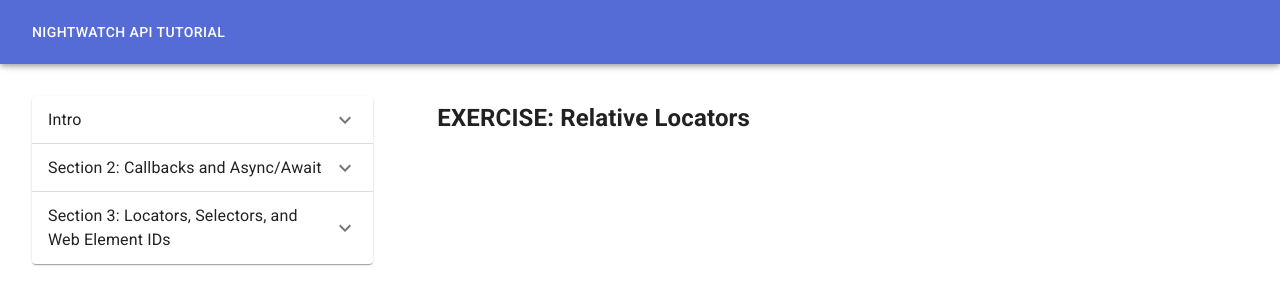
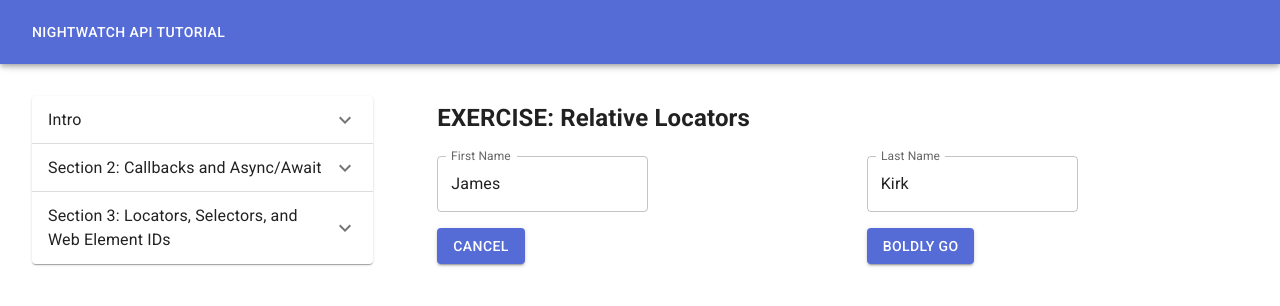
Before and after one commit to chris-jackson-actionqa/nw-api, a React (Create React App) app in the folder site/: page /s03/relativeLocatorsExercise in a window 1280 px wide. Shown: the top 306 px of the page. Built offline with nearby package versions, Linux system fonts and the light colour scheme.

Commit message:
Site: relative locator exercise page (#39)
* site: relative locators example page

* site: fix up relative locators exercise page

```diff
--- a/site/src/routes/section03/relativeLocatorsExercise.jsx
+++ b/site/src/routes/section03/relativeLocatorsExercise.jsx
@@ -1,7 +1,56 @@
+import {
+  Button,
+  Typography,
+  Grid,
+  TextField,
+  OutlinedInput,
+  FormControl,
+  InputLabel,
+} from "@mui/material";
+
 export default function RelativeLocatorsExercise() {
   return (
     <main style={{ padding: "1rem 0" }}>
-      <h2>EXERCISE: Relative Locators</h2>
+      <h2 data-testid="page-header">EXERCISE: Relative Locators</h2>
+      <Grid container spacing={2}>
+        <Grid item xs={6}>
+          <FormControl>
+            <InputLabel htmlFor="first-name-input">First Name</InputLabel>
+            <OutlinedInput
+              id="first-name-input"
+              value="James"
+              label="First Name"
+              data-testid="first-name-input"
+            />
+          </FormControl>
+        </Grid>
+        <Grid item xs={6}>
+          <FormControl>
+            <InputLabel htmlFor="last-name-input">Last Name</InputLabel>
+            <OutlinedInput
+              id="last-name-input"
+              value="Kirk"
+              label="Last Name"
+              data-testid="last-name-input"
+            />
+          </FormControl>
+          {/* <TextField
+            label="Last Name"
+            defaultValue="Kirk"
+            data-testid="last-name-field"
+          /> */}
+        </Grid>
+        <Grid item xs={6}>
+          <Button variant="contained" data-testid="cancel">
+            Cancel
+          </Button>
+        </Grid>
+        <Grid item xs={6}>
+          <Button variant="contained" data-testid="submit">
+            Boldly Go
+          </Button>
+        </Grid>
+      </Grid>
     </main>
   );
 }
```
Also changed, not shown: 1 other file (tests, documents, lock files or other folders).
